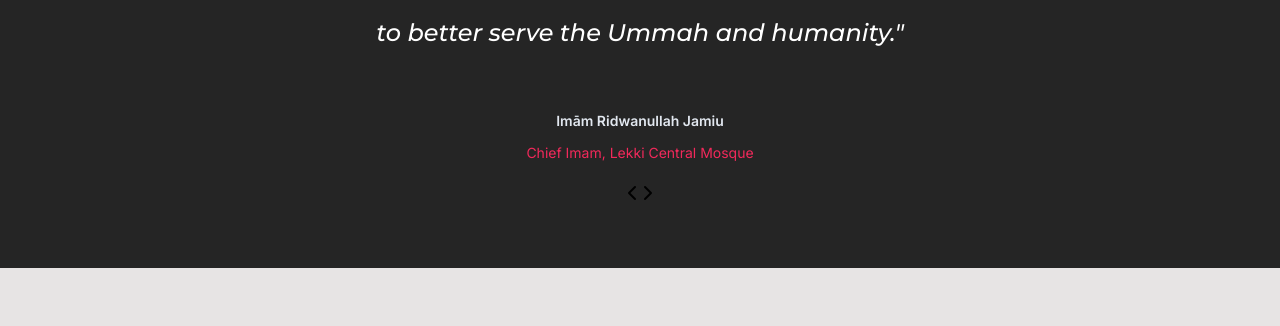
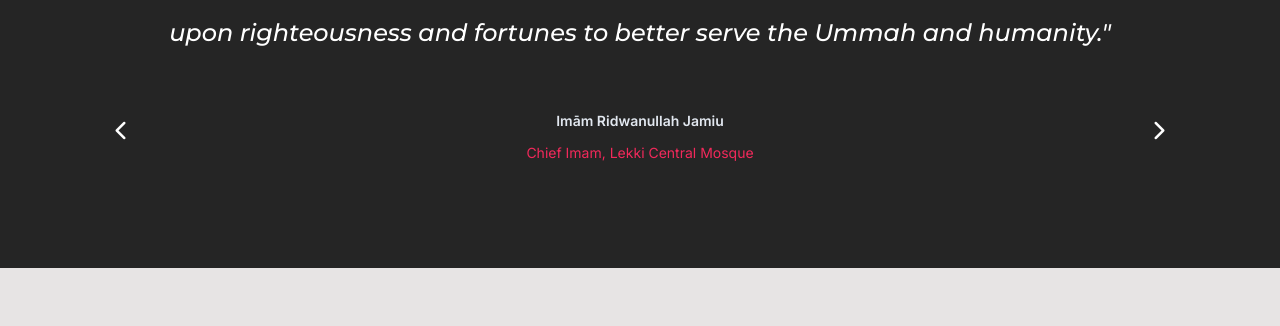
Before and after one commit to yusufwahab/Blind-Realities, a plain HTML site: page index.html in a window 1280 px wide. Shown: the part 1232-1558 px from the top of the page. Drawn offline with Linux system fonts and the light colour scheme; a web font is replaced by a local one.

Commit message:
Changes on prev-next-btns

```diff
--- a/style.css
+++ b/style.css
@@ -210,7 +210,15 @@ body {
     font-size: 14px;
     color: var(--pink);
 }
-
+.prev-next-btns {
+    display: flex;
+    margin-top: -13vw;
+    gap: 80vw;
+}
+#prev-btn, #next-btn {
+    font-size: 20px;
+    color: var(--white);
+}
 /* TODO PREV-NEXT-BTNS */
 .sec-3 {
     background-color: var(--sec-3-bacg);
@@ -631,7 +639,15 @@ textarea::placeholder {
     font-size: 14px;
     color: var(--pink);
 }
-
+.prev-next-btns {
+    display: flex;
+    margin-top: -10vw;
+    gap: 80vw;
+}
+#prev-btn, #next-btn {
+    font-size: 20px;
+    color: var(--white);
+}
 /* TODO PREV-NEXT-BTNS */
 .sec-3 {
     background-color: var(--sec-3-bacg);
@@ -1145,7 +1161,7 @@ textarea::placeholder {
     font-weight: 500;
     font-size: 24px;
     color: var(--white);
-    width: 90vw;
+    width: 80vw;
     text-align:center;
     font-style: italic;
     line-height: 3rem;
@@ -1166,7 +1182,15 @@ textarea::placeholder {
     font-size: 14px;
     color: var(--pink);
 }
-
+.prev-next-btns {
+    display: flex;
+    margin-top: -5vw;
+    gap: 80vw;
+}
+#prev-btn, #next-btn {
+    font-size: 20px;
+    color: var(--white);
+}
 /* TODO PREV-NEXT-BTNS */
 .sec-3 {
     background-color: var(--sec-3-bacg);
```
